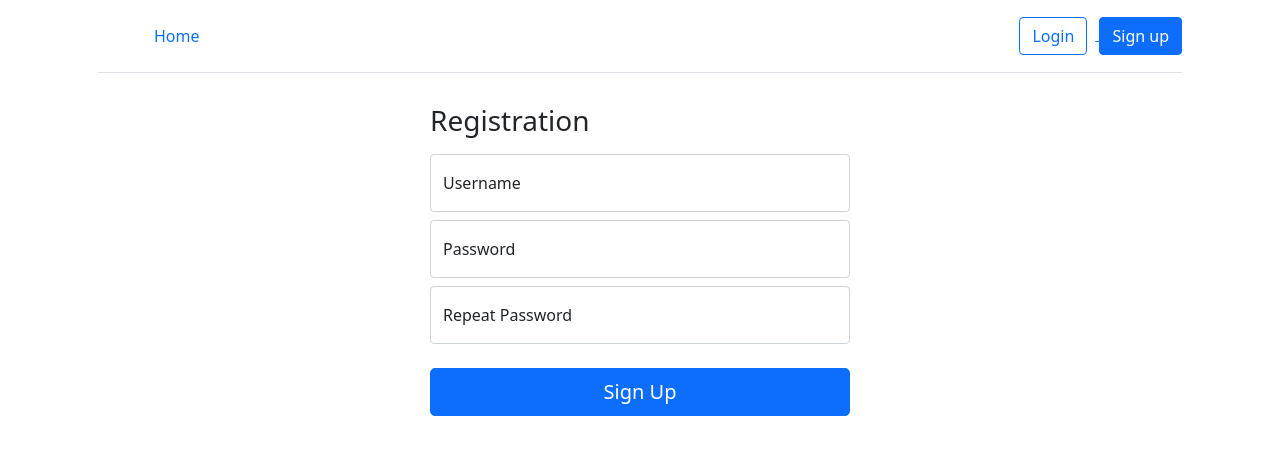
After one commit to itmo-wad/sparin-hw2, a Flask app: page /auth/sign-up in a window 1280 px wide. The commit adds this page. Shown: the top 462 px of the page. Run offline with Flask 2, Linux system fonts and the light colour scheme; some libraries are stand-ins or nearby versions.

Commit message:
Add sign in/up/out

```diff
--- a/src/app.py
+++ b/src/app.py
@@ -1,9 +1,24 @@
-from flask import Flask, render_template
+from flask import Flask, redirect, render_template, session, url_for
+from database import mongo
+from flask_pymongo import PyMongo
+from controllers.auth import auth_page
+import controllers.auth
+
 app = Flask(__name__)
+app.config['SECRET_KEY'] = 'the random string'
+app.config["MONGO_URI"] = "mongodb://localhost:27017/hw-2"
+
+mongo.init_app(app)
+
+app.register_blueprint(auth_page, url_prefix='/auth')
 
 @app.route("/")
 def index():
-    return render_template("index.html")
+    if 'username' in session:
+        return render_template(f'pages/index.html')
+
+    # Render authentication form at http://localhost:5000/
+    return redirect(url_for("auth_page.sign_in"))
 
 if __name__ == "__main__":
     app.run(host='localhost', port=5000, debug=True)
--- /dev/null
+++ b/src/controllers/auth.py
@@ -0,0 +1,46 @@
+from flask import Blueprint, redirect, render_template, request, session, url_for
+from database import mongo
+from forms.auth.SignInForm import SignInForm
+from forms.auth.SignUpForm import SignUpForm
+from werkzeug.security import generate_password_hash, check_password_hash
+from wtforms import ValidationError
+
+auth_page = Blueprint("auth_page", __name__, template_folder='templates')
+
+@auth_page.route('/sign-in', methods=["GET", "POST"])
+def sign_in():
+    form = SignInForm(request.form)
+
+    if request.method == 'GET':
+        return render_template(f'pages/auth/sign-in.html', form=form)
+
+    user = mongo.db.users.find_one(filter={ "username": form.username.data })
+    if user == None or check_password_hash(user['password'], form.password.data) == False:
+        form.username.errors+= (ValidationError(""),)
+        form.password.errors+= (ValidationError("Invalid credentials"),)
+        return render_template(f'pages/auth/sign-in.html', form=form, wrong_credentials=True)
+
+    session['username'] = user['username']
+
+    return redirect(url_for('index'))
+
+@auth_page.route('/sign-up', methods=["GET", "POST"])
+def sign_up():
+    form = SignUpForm(request.form)
+    if request.method == 'POST' and form.validate():
+
+        userExists = mongo.db.users.find_one(filter={ "username": form.username.data })
+        if userExists != None:
+            form.username.errors.append("User is already exists")
+            return render_template(f'pages/auth/sign-up.html', form=form)
+
+        hashed_password = generate_password_hash(form.password.data)
+        mongo.db.users.insert_one({"username": form.username.data, "password": hashed_password})
+        return redirect(url_for('auth_page.sign_in'))
+
+    return render_template(f'pages/auth/sign-up.html', form = form)
+
+@auth_page.route('/sign-out')
+def sign_out():
+    session.pop('username', None)
+    return redirect(url_for('index'))
--- /dev/null
+++ b/src/database.py
@@ -0,0 +1,3 @@
+
+from flask_pymongo import PyMongo
+mongo = PyMongo()
--- /dev/null
+++ b/src/forms/auth/SignUpForm.py
@@ -0,0 +1,22 @@
+from wtforms import Form, BooleanField, StringField, PasswordField, validators
+
+
+class SignUpForm(Form):
+    username = StringField(
+        'Username',
+        [
+            validators.Length(min=4, max=25),
+            validators.InputRequired()
+        ],
+        render_kw={'class': 'form-control', 'id': 'floatingInput', 'placeholder': 'theblzh2017'})
+
+    password = PasswordField(
+        'Password', [
+            validators.InputRequired(),
+            validators.EqualTo('confirm', message='Passwords must match')
+        ],
+        render_kw={'type': "password", 'class': "form-control", 'id': "floatingPassword", 'placeholder': "Password"})
+
+    confirm = PasswordField(
+        'Repeat Password',
+        render_kw={'type': "password", 'class': "form-control", 'id': "floatingPassword", 'placeholder': "Password"})
--- a/src/static/style.css
+++ b/src/static/style.css
@@ -0,0 +1,6 @@
+.form-signin, .form-signup{
+    width: 100%;
+    max-width: 450px;
+    padding: 15px;
+    margin: auto;
+}
--- /dev/null
+++ b/src/templates/_formhelpers.html
@@ -0,0 +1,15 @@
+{% macro render_field(field) %}
+
+
+{% if field.errors %}
+    {{ field(class_='form-control is-invalid') }}
+    <label for="floatingInput">{{ field.label }}</label>
+    {% for error in field.errors %}
+    <div class="invalid-feedback">{{ error }}</div>
+    {% endfor %}
+{% else %}
+    {{ field(class_='form-control') }}
+    <label for="floatingInput">{{ field.label }}</label>
+{% endif %}
+
+{% endmacro %}
--- /dev/null
+++ b/src/templates/auth/sign-up.html
@@ -0,0 +1,21 @@
+{% from "_formhelpers.html" import render_field %}
+
+<div class="form-signup">
+  <form method="POST" action="{{ url_for('auth_page.sign_up') }}">
+    <h1 class="h3 mb-3 fw-normal">Registration</h1>
+
+    <div class="form-floating mb-2">
+      {{ render_field(form.username) }}
+    </div>
+
+    <div class="form-floating mb-2">
+      {{ render_field(form.password) }}
+    </div>
+
+    <div class="form-floating mb-4">
+      {{ render_field(form.confirm) }}
+    </div>
+
+    <button class="w-100 btn btn-lg btn-primary" type="submit">Sign Up</button>
+  </form>
+</div>
--- a/src/templates/base.html
+++ b/src/templates/base.html
@@ -2,6 +2,7 @@
 
 <head>
     <meta charset="utf-8">
+    <meta name="viewport" content="width=device-width, initial-scale=1">
     <title>{% block title %}{% endblock %}</title>
 
     <!-- Bootstrap CSS -->
@@ -18,16 +19,10 @@
 
 </head>
 
-<body>
-    <header>
-        {% include "header.html" %}
-    </header>
-    <section class="content">
-        {% block content required %}
+<body class="container">
+    {% include "header.html" %}
+    {% block content required %}
 
-        {% endblock %}
-    </section>
-    <footer>
-        {% include "footer.html" %}
-    </footer>
+    {% endblock %}
+    {% include "footer.html" %}
 </body>
--- a/src/templates/footer.html
+++ b/src/templates/footer.html
@@ -1,3 +1,2 @@
-<div>
-    <h1>Footer</h1>
-</div>
+<footer class="footer mt-auto py-3">
+</footer>
--- a/src/templates/header.html
+++ b/src/templates/header.html
@@ -1,3 +1,29 @@
-<div>
-    <h1>Header</h1>
-</div>
+<header class="p-3 ">
+    <div
+        class="d-flex flex-wrap align-items-center justify-content-center justify-content-lg-start border-bottom pb-3 ">
+        <a href="/" class="d-flex align-items-center mb-2 mb-lg-0 text-white text-decoration-none">
+            <svg class="bi me-2" width="40" height="32" role="img" aria-label="Bootstrap">
+                <use xlink:href="#bootstrap"></use>
+            </svg>
+        </a>
+
+        <ul class="nav col-12 col-lg-auto me-lg-auto mb-2 justify-content-center mb-md-0">
+            <li><a href="/" class="nav-link px-2 ">Home</a></li>
+        </ul>
+
+        <div class="col-md-3 text-end">
+            {% if 'username' in session %}
+            <a href="{{ url_for('auth_page.sign_out') }}">
+                <button type="button" class="btn btn-primary">Logout</button>
+            </a>
+            {% else %}
+            <a href="{{ url_for('auth_page.sign_in') }}">
+                <button type="button" class="btn btn-outline-primary me-2">Login</button>
+            </a>
+            <a href="{{ url_for('auth_page.sign_up') }}">
+                <button type="button" class="btn btn-primary">Sign up</button>
+            </a>
+            {% endif %}
+        </div>
+    </div>
+</header>
--- /dev/null
+++ b/src/templates/pages/auth/sign-in.html
@@ -0,0 +1,5 @@
+{% extends 'base.html' %}
+
+{% block content %}
+    {% include "auth/sign-in.html" %}
+{% endblock %}
--- /dev/null
+++ b/src/templates/pages/auth/sign-up.html
@@ -0,0 +1,5 @@
+{% extends 'base.html' %}
+
+{% block content %}
+    {% include "auth/sign-up.html" %}
+{% endblock %}
--- a/src/templates/index.html
+++ b/src/templates/pages/index.html
@@ -1,5 +1,5 @@
 {% extends 'base.html' %}
 
 {% block content %}
-<h1>Body</h1>
+
 {% endblock %}
```
Also changed, not shown: src/forms/auth/SignInForm.py (added, +15 -0 lines), src/templates/auth/sign-in.html (added, +17 -0 lines), README.md.
